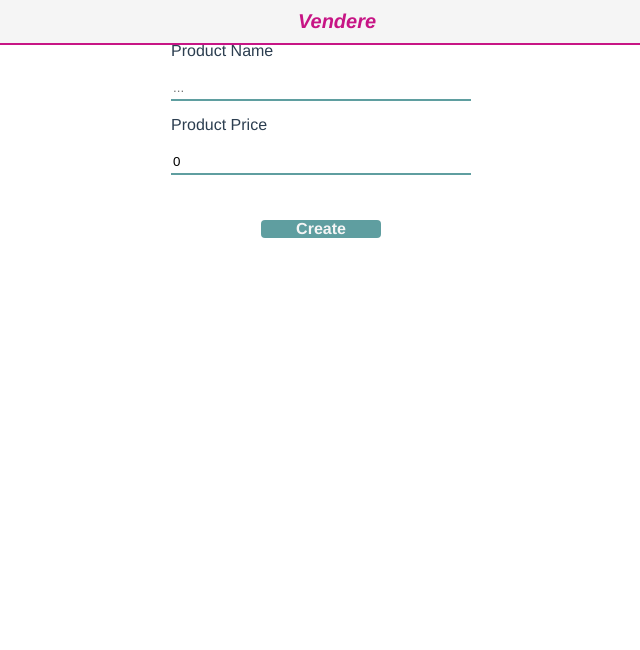
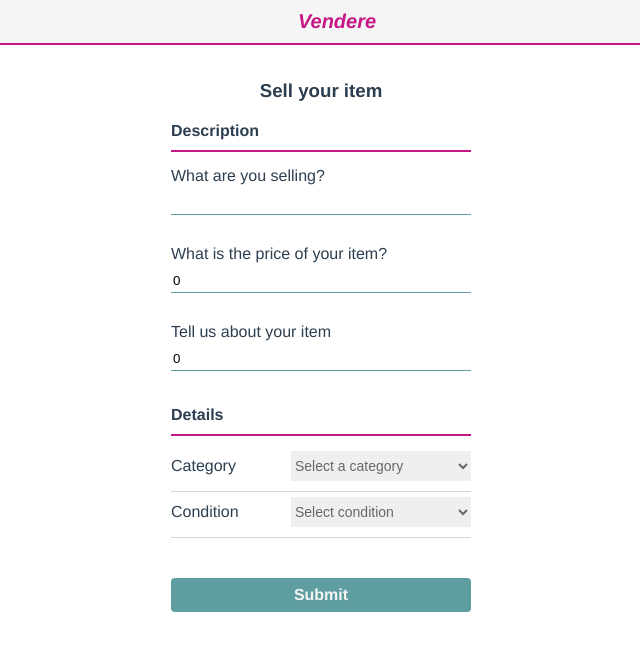
Before and after one commit to developeers/vendere, a Vue app: page /sell in a window 1280 px wide. Shown: the top 650 px of the page, without its empty margins (319-959 px from the left). Built offline with nearby package versions, Linux system fonts and the light colour scheme; no server answers; what vuex-module-decorators would draw is missing.

Commit message:
Style product create form

```diff
--- a/src/views/products/ProductCreate.vue
+++ b/src/views/products/ProductCreate.vue
@@ -1,23 +1,62 @@
 <template>
   <simple-nav-bar></simple-nav-bar>
-  <h3>Provide information about your product</h3>
+  <div class="product-create-container">
+    <h3>Sell your item</h3>
     <div class="create-product-form">
-    <label for="product-name">Product Name</label>
+      <h4>Description</h4>
+      <div class="product-input-container">
+        <label for="product-name">What are you selling?</label>
         <input
           type="text"
           id="product-name"
           name="product-name"
-      placeholder="..."
           v-model="product.name"
         />
-    <label for="product-price">Product Price</label>
+        <label for="product-price">What is the price of your item?</label>
         <input
           type="text"
           id="product-price"
           name="product-price"
           v-model="product.price"
         />
-    <div class="submit-button" @click="submitNewProduct">Create</div>
+        <label for="roduct-description">Tell us about your item</label>
+        <input
+          type="text"
+          id="product-description"
+          name="product-description"
+          v-model="product.price"
+        />
+      </div>
+
+      <h4>Details</h4>
+      <div class="product-input-container">
+        <div class="select-input">
+          <label for="product-category">Category</label>
+          <select name="product-category" id="product-category">
+            <option value="">Select a category</option>
+            <option value="computerAccessories">Computer Accessories</option>
+            <option value="housewares">Housewares</option>
+            <option value="electronics">Electronics</option>
+            <option value="clothing">Clothing</option>
+            <option value="books">Books</option>
+            <option value="toys">Toys</option>
+          </select>
+        </div>
+
+        <div class="select-input">
+          <label for="product-condition">Condition</label>
+          <select name="product-condition" id="product-condition">
+            <option value="">Select condition</option>
+            <option value="likeNew">Like New</option>
+            <option value="good">Good</option>
+            <option value="acceptable">Acceptable</option>
+            <option value="poorCondition">Poor Condition</option>
+          </select>
+        </div>
+      </div>
+
+      <div class="submit-button" @click="submitNewProduct">Submit</div>
+    </div>
   </div>
 </template>
 
@@ -49,6 +88,10 @@ export default defineComponent({
 </script>
 
 <style scoped>
+.product-create-container {
+  margin-top: 80px;
+}
+
 .create-product-form {
   display: flex;
   flex-direction: column;
@@ -56,24 +99,57 @@ export default defineComponent({
   width: 40vw;
   max-width: 300px;
   margin: 0 auto;
+}
+.product-input-container {
+  display: flex;
+  flex-direction: column;
+  width: 100%;
+  gap: 5px;
+}
+.product-input-container > *:nth-child(even):not(:last-child) {
+  margin-bottom: 25px;
+}
+.create-product-form > h4 {
+  text-align: left;
+  border-bottom: 2px solid mediumvioletred;
+  padding-bottom: 10px;
   margin-top: 20px;
 }
-.create-product-form > label {
+.create-product-form label {
   margin-right: auto;
 }
-.create-product-form > input {
+.create-product-form input {
   border: none;
   outline: none;
-  border-bottom: 2px solid cadetblue;
+  border-bottom: 1px solid cadetblue;
   height: 22px;
 }
+.select-input {
+  display: flex;
+  align-items: center;
+  padding-bottom: 10px;
+  border-bottom: 1px solid #d5d5d5;
+}
+.select-input > select {
+  height: 30px;
+  border: none;
+  outline: none;
+  width: 60%;
+  font-size: 14px;
+  color: #676767;
+}
 .create-product-form > .submit-button {
-  width: 40%;
-  margin: 0 auto;
-  margin-top: 30px;
+  width: 100%;
+  margin-top: 25px;
   border-radius: 4px;
   background: cadetblue;
   font-weight: bold;
   color: whitesmoke;
+  padding: 8px;
+  box-sizing: border-box;
+  cursor: pointer;
+}
+.create-product-form > .submit-button:hover {
+  opacity: 0.9;
 }
 </style>
```
Lines whose indentation alone changed are shown as unchanged.
